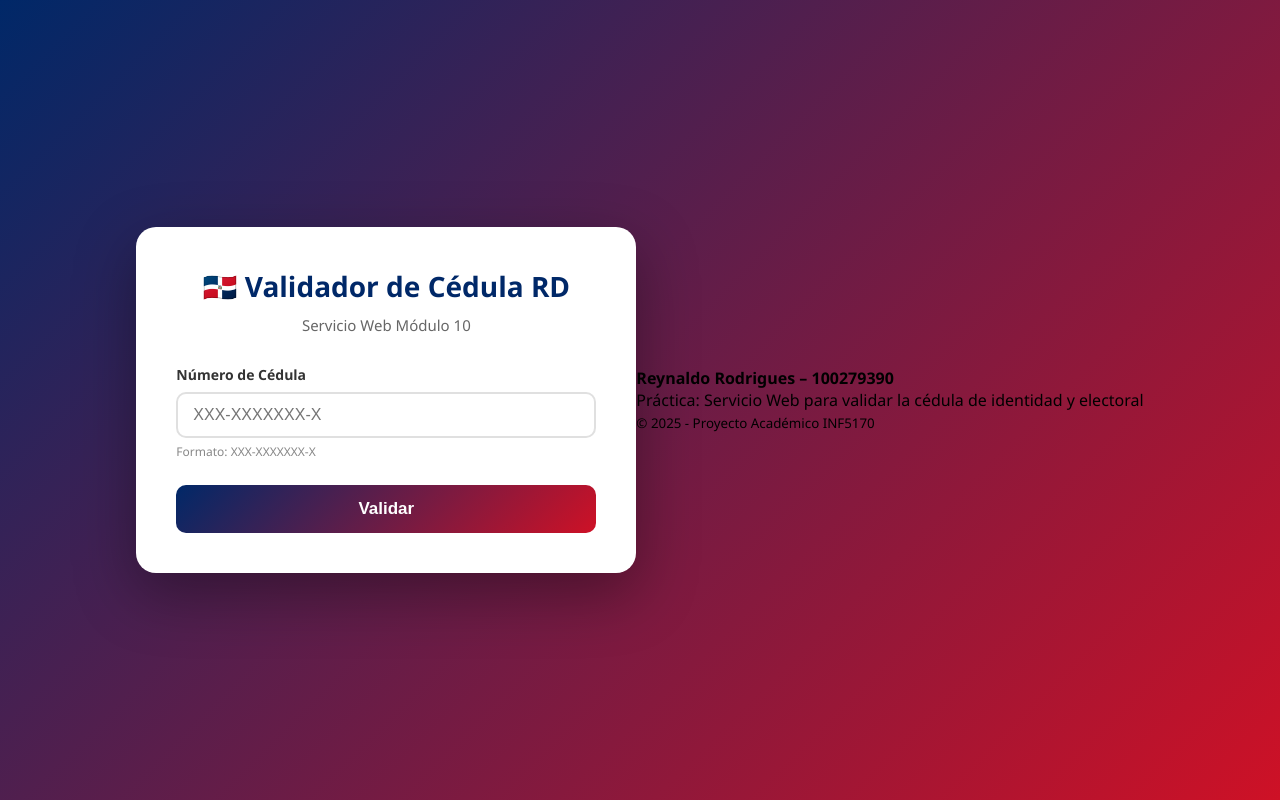
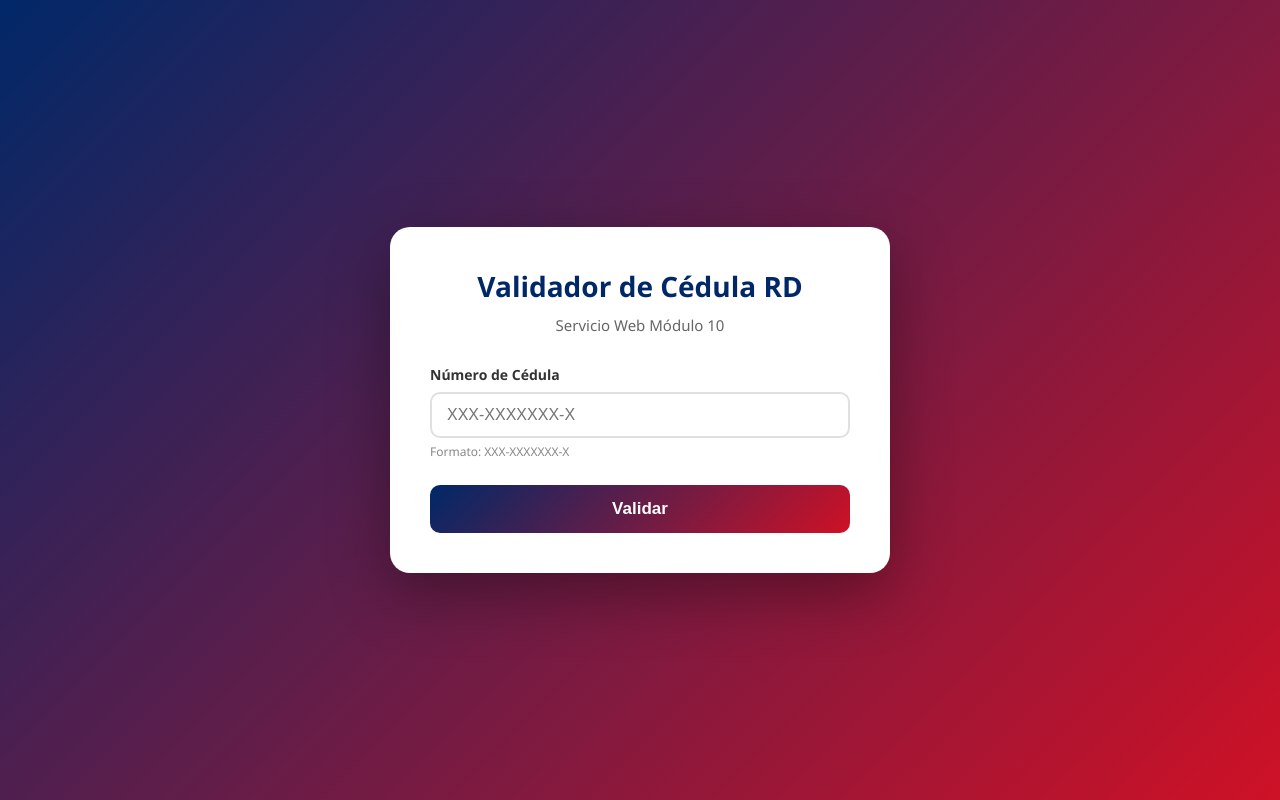
Before and after one commit to reynaldoian/cedula_RD_server_web, a plain HTML site: page index.html in a window 1280 px wide. Drawn offline with Linux system fonts and the light colour scheme.

Commit message:
Remove footer from index.html
Removed footer section containing author and project details.

```diff
--- a/index.html
+++ b/index.html
@@ -9,7 +9,7 @@
 <body>
 
     <div class="container">
-        <h1>🇩🇴 Validador de Cédula RD</h1>
+        <h1> Validador de Cédula RD</h1>
         <p class="subtitle">Servicio Web Módulo 10</p>
 
         <div class="input-group">
@@ -22,13 +22,7 @@
 
         <div id="result" class="result"></div>
     </div>
- <footer class="bg-dark text-white text-center py-3 mt-4">
-    <p class="mb-0">
-      <strong>Reynaldo Rodrigues – 100279390</strong><br>
-      Práctica: Servicio Web para validar la cédula de identidad y electoral<br>
-      <small>&copy; 2025 - Proyecto Académico INF5170</small>
-    </p>
-  </footer>
+
     <script src="app.js"></script>
 
 </body>
```
